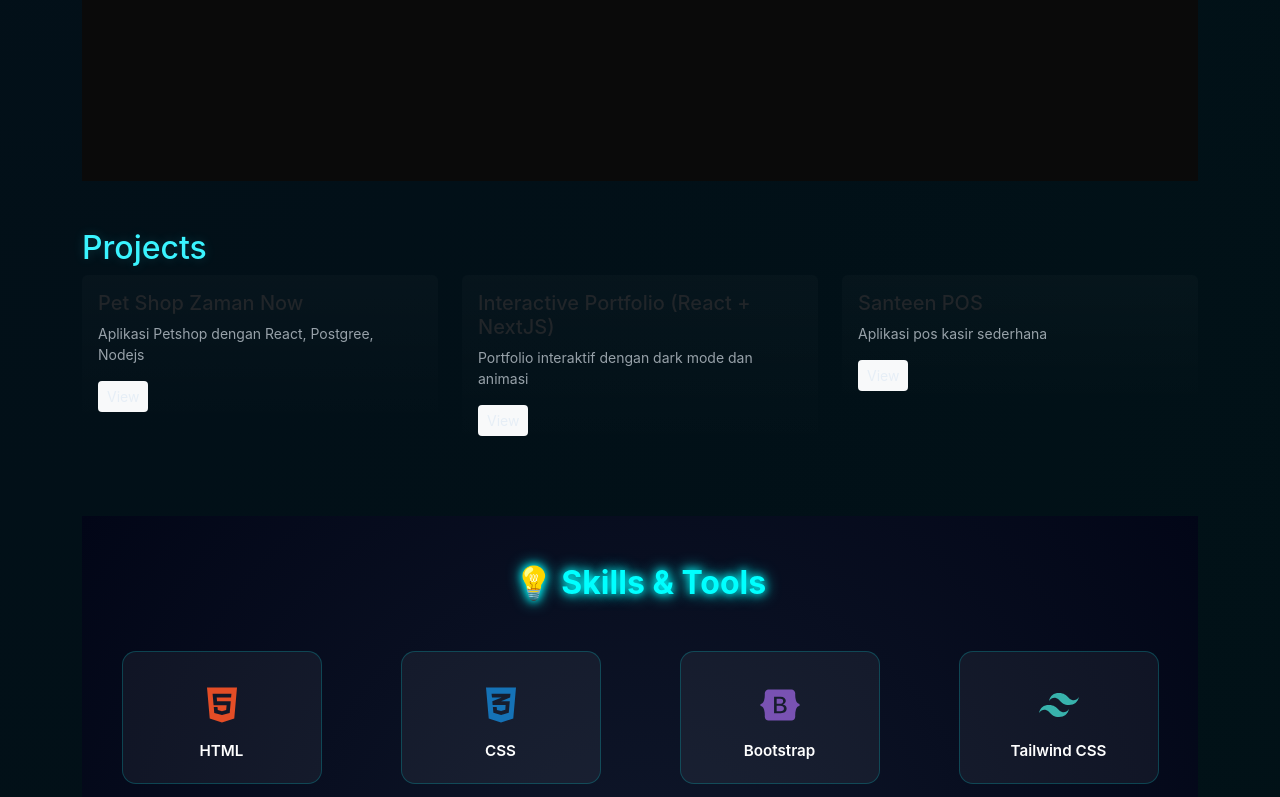
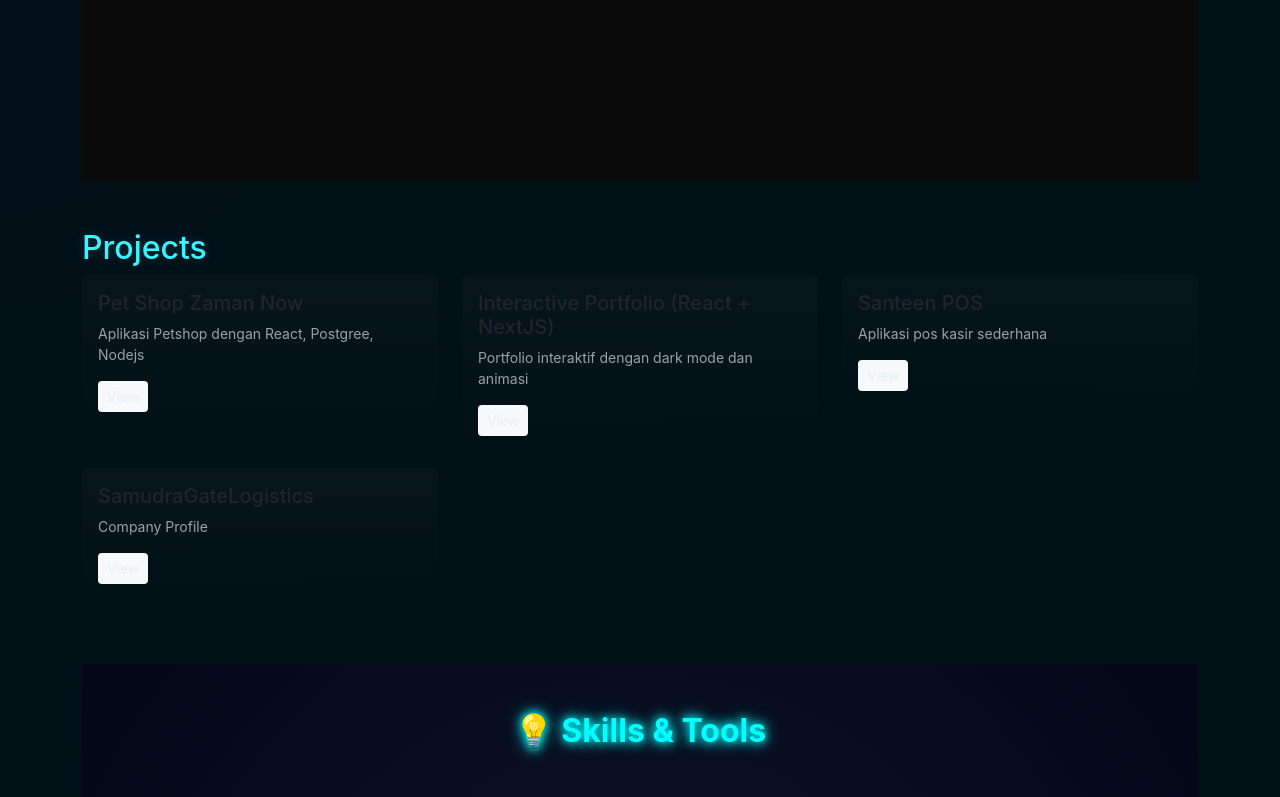
Before and after one commit to FerryAndikaFirmansyah/portofolio, a React (Create React App) app: page / in a window 1280 px wide. Shown: the part 1123-1920 px from the top of the page. Built offline with nearby package versions, Linux system fonts and the light colour scheme.

Commit message:
Update Projects.jsx

```diff
--- a/src/components/Projects.jsx
+++ b/src/components/Projects.jsx
@@ -6,7 +6,8 @@ import { Button, Card, Col, Row } from 'react-bootstrap';
 const projects = [
     { title: 'Pet Shop Zaman Now', desc: 'Aplikasi Petshop dengan React, Postgree, Nodejs', link: 'https://petshopzn-fe.vercel.app/' },
     { title: 'Interactive Portfolio (React + NextJS)', desc: 'Portfolio interaktif dengan dark mode dan animasi', link: 'https://ferryandikafirmansyah.github.io/portofolio/' },
-    { title: 'Santeen POS', desc: 'Aplikasi pos kasir sederhana', link: 'https://github.com/FerryAndikaFirmansyah/pos-kasir' }
+    { title: 'Santeen POS', desc: 'Aplikasi pos kasir sederhana', link: 'https://github.com/FerryAndikaFirmansyah/pos-kasir' },
+    { title: 'SamudraGateLogistics', desc: 'Company Profile', link: 'https://companyprofile-samudragatelogistics.netlify.app/' }
 ];
 
 
```
